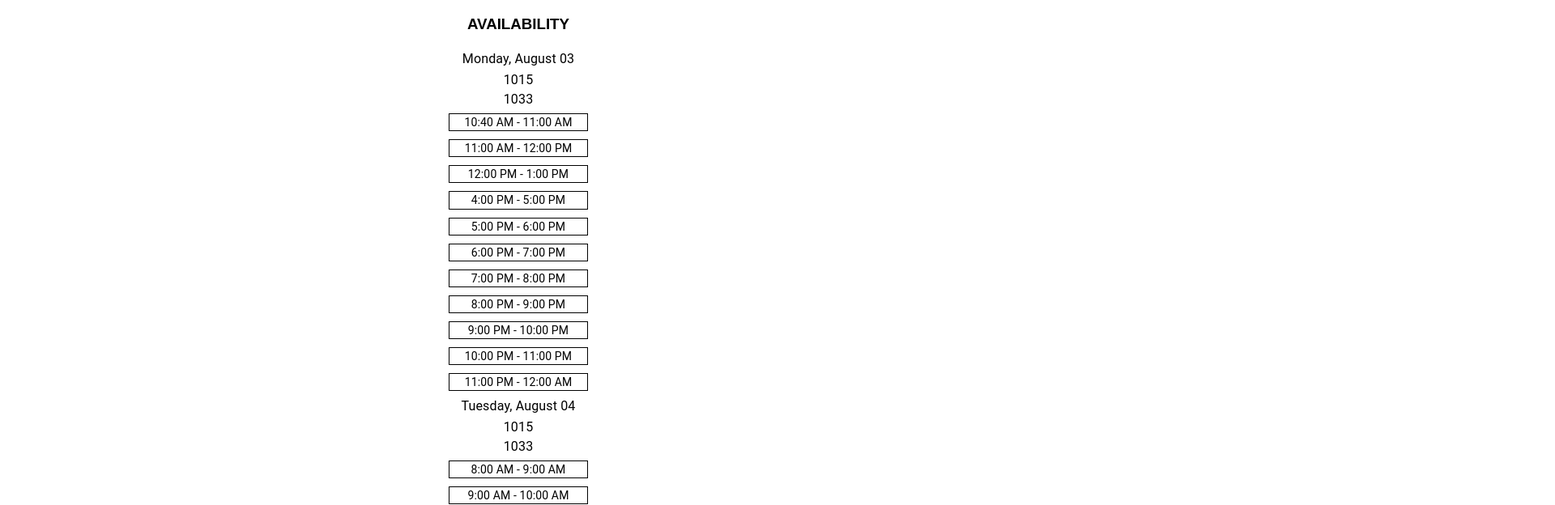
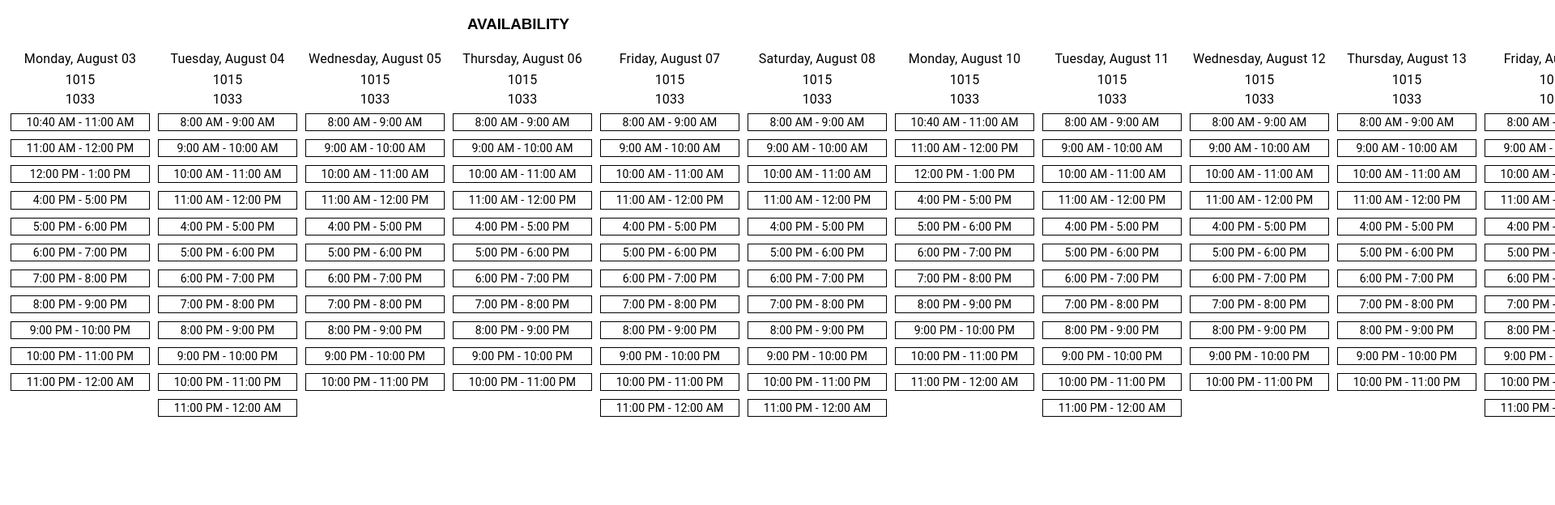
Before and after one commit to leonct74/Availability, a React (Create React App) app: page / in a window 1280 px wide. Shown: the top 624 px of the page at 81% size, 1920 px wide, since content can reach past the window. Built offline with nearby package versions, Linux system fonts and the light colour scheme.

Commit message:
Changed flex orientation

```diff
--- a/src/App.js
+++ b/src/App.js
@@ -320,7 +320,14 @@ export default function App() {
     <div className="App">
       {/* <h1>UTC: {today}</h1> */}
       <h3>AVAILABILITY</h3>
-      <div>
+      <div
+        style={{
+          display: "flex",
+          flexDirection: "row",
+          justifyContent: "flex-start",
+          alignItems: "flex-start"
+        }}
+      >
         {time.map((item, i) =>
           // The below condition, is to ensure to rendered the dayOfWeek that have available timeslot at current time
           // Without this condition if last timeslot is at 16:00 and we are checking the order at 16:00,
```
